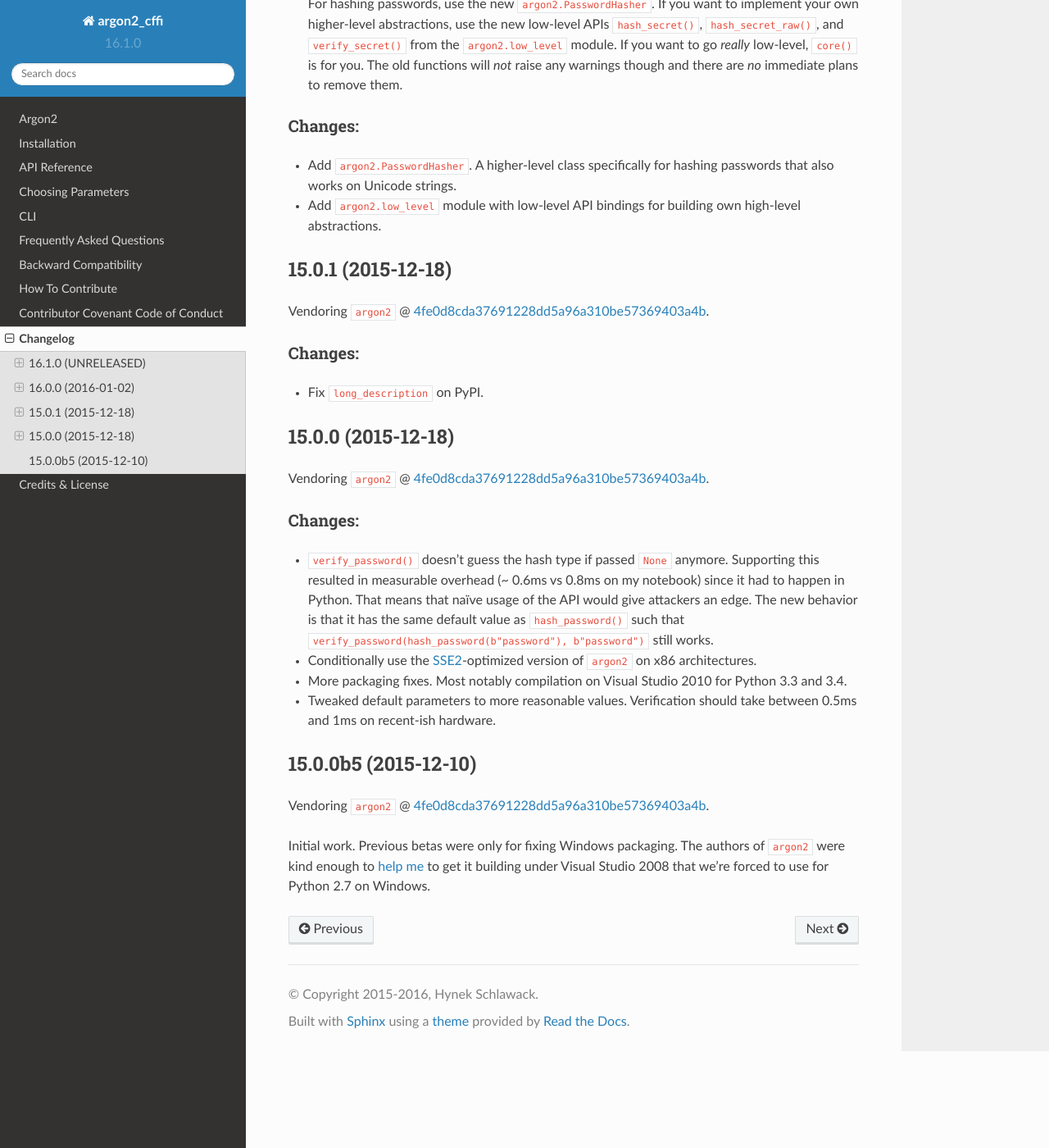
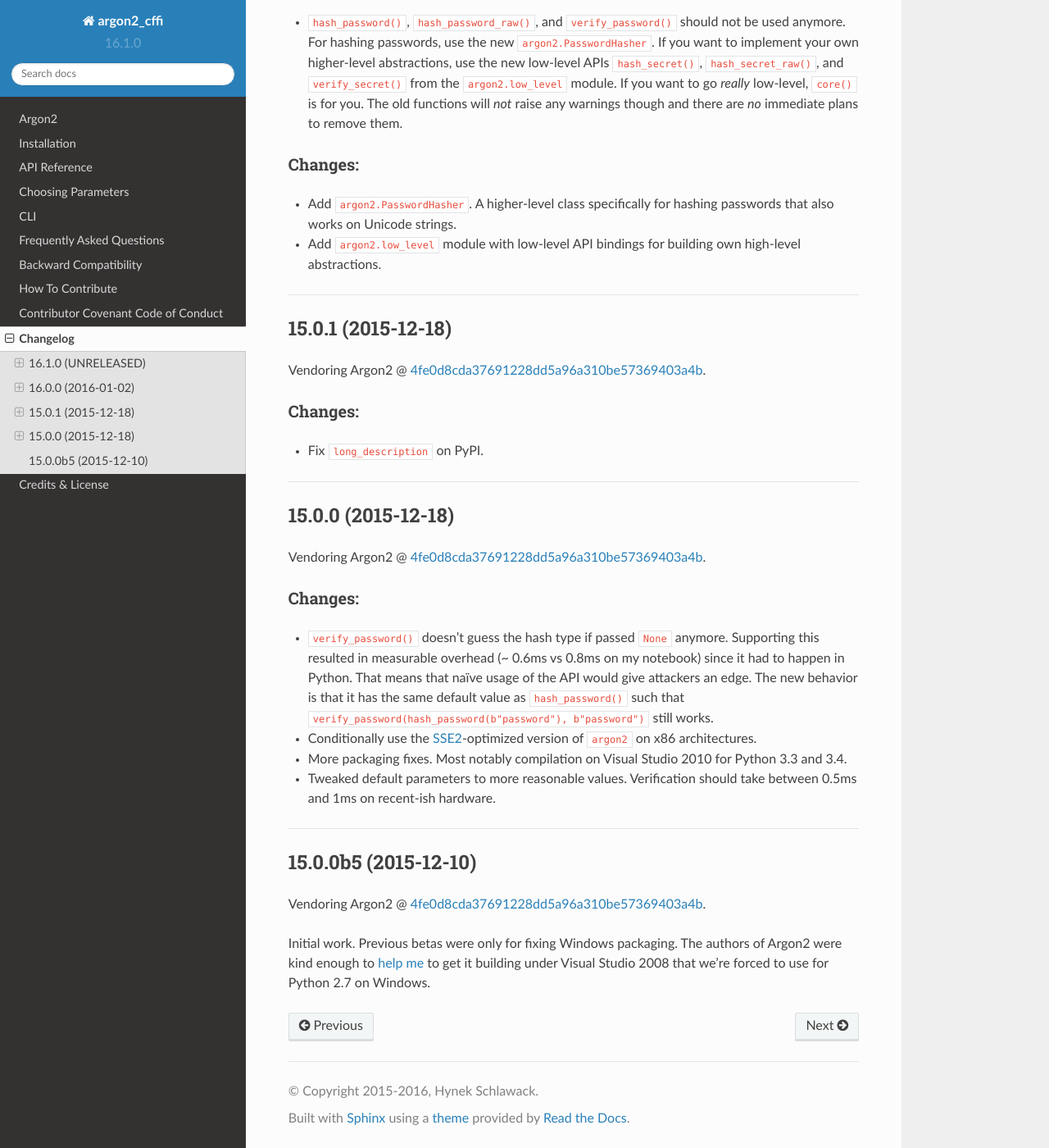
Before and after one commit to hynek/argon2-cffi, a Sphinx documentation site: the page built from docs/changelog.rst, in a window 1280 px wide and 1400 px high, scrolled down 864 px. Shown: the whole window at 82% size. Built offline with Sphinx 7.4.7 and the Read the Docs theme 2.0.0, drawn with Linux system fonts in a browser that asks for light colours; some of the changed text lies outside the part shown.

```diff
--- a/CHANGELOG.rst
+++ b/CHANGELOG.rst
@@ -8,7 +8,7 @@ The third digit is only for regressions.
 16.1.0 (UNRELEASED)
 -------------------
 
-Vendoring ``argon2`` @ UNRELEASED
+Vendoring Argon2 @ UNRELEASED
 
 Backward-incompatible changes:
 ^^^^^^^^^^^^^^^^^^^^^^^^^^^^^^
@@ -49,10 +53,13 @@ Changes:
 - Add ``argon2.low_level`` module with low-level API bindings for building own high-level abstractions.
 
 
+----
+
+
 15.0.1 (2015-12-18)
 -------------------
 
-Vendoring ``argon2`` @ 4fe0d8cda37691228dd5a96a310be57369403a4b_.
+Vendoring Argon2 @ 4fe0d8cda37691228dd5a96a310be57369403a4b_.
 
 Changes:
 ^^^^^^^^
@@ -60,10 +67,13 @@ Changes:
 - Fix ``long_description`` on PyPI.
 
 
+----
+
+
 15.0.0 (2015-12-18)
 -------------------
 
-Vendoring ``argon2`` @ 4fe0d8cda37691228dd5a96a310be57369403a4b_.
+Vendoring Argon2 @ 4fe0d8cda37691228dd5a96a310be57369403a4b_.
 
 Changes:
 ^^^^^^^^
@@ -79,14 +89,17 @@ Changes:
   Verification should take between 0.5ms and 1ms on recent-ish hardware.
 
 
+----
+
+
 15.0.0b5 (2015-12-10)
 ---------------------
 
-Vendoring ``argon2`` @ 4fe0d8cda37691228dd5a96a310be57369403a4b_.
+Vendoring Argon2 @ 4fe0d8cda37691228dd5a96a310be57369403a4b_.
 
 Initial work.
 Previous betas were only for fixing Windows packaging.
-The authors of ``argon2`` were kind enough to `help me <https://github.com/P-H-C/phc-winner-argon2/issues/44>`_ to get it building under Visual Studio 2008 that we’re forced to use for Python 2.7 on Windows.
+The authors of Argon2 were kind enough to `help me <https://github.com/P-H-C/phc-winner-argon2/issues/44>`_ to get it building under Visual Studio 2008 that we’re forced to use for Python 2.7 on Windows.
 
 
 .. _421dafd2a8af5cbb215e16da5953663eb101d139: https://github.com/P-H-C/phc-winner-argon2/tree/421dafd2a8af5cbb215e16da5953663eb101d139
--- a/README.rst
+++ b/README.rst
@@ -28,13 +28,13 @@ CFFI-based Argon2 Bindings for Python
   >>> ph = PasswordHasher()
   >>> hash = ph.hash("secret")
   >>> hash   # doctest: +SKIP
-  '$argon2i$m=512,t=2,p=2$c29tZXNhbHQ$2IdoNVglVTxb9w4YVJqW8w'
+  '$argon2i$v=19$m=512,t=2,p=2$+wIVY8td/rsil7jUtM2ygA$8FzE0rSJFlxdDK2lRd72Dg'
   >>> ph.verify(hash, "secret")
   True
   >>> ph.verify(hash, "wrong")
   Traceback (most recent call last):
     ...
-  argon2.exceptions.VerificationError: Decoding failed
+  argon2.exceptions.VerificationError: The password does not match the supplied hash
 
 
 ``argon2_cffi``\ ’s documentation lives at `Read the Docs <https://argon2-cffi.readthedocs.org/>`_, the code on `GitHub <https://github.com/hynek/argon2_cffi>`_.
```
Also changed, not shown: other parts of CHANGELOG.rst (+6 -2 lines), docs/api.rst (+14 -8 lines), .travis.yml, 6 other files.
